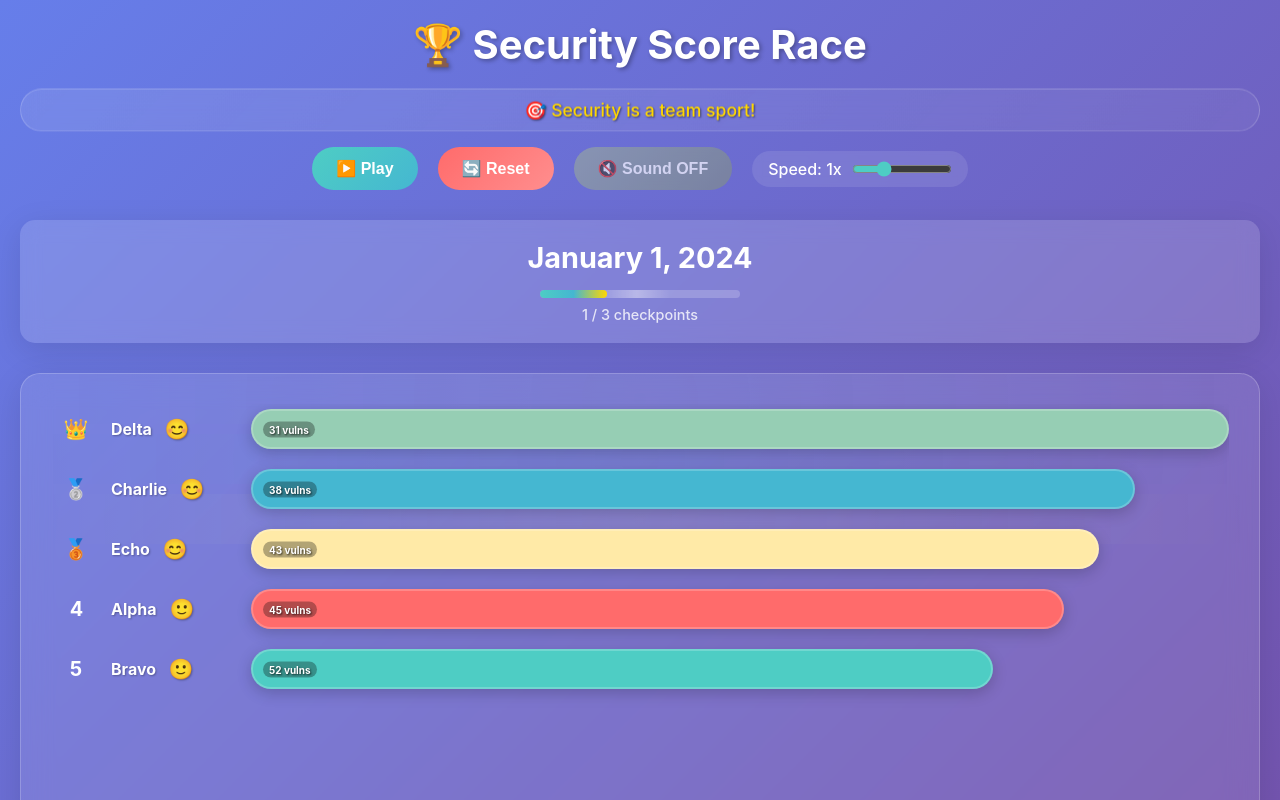
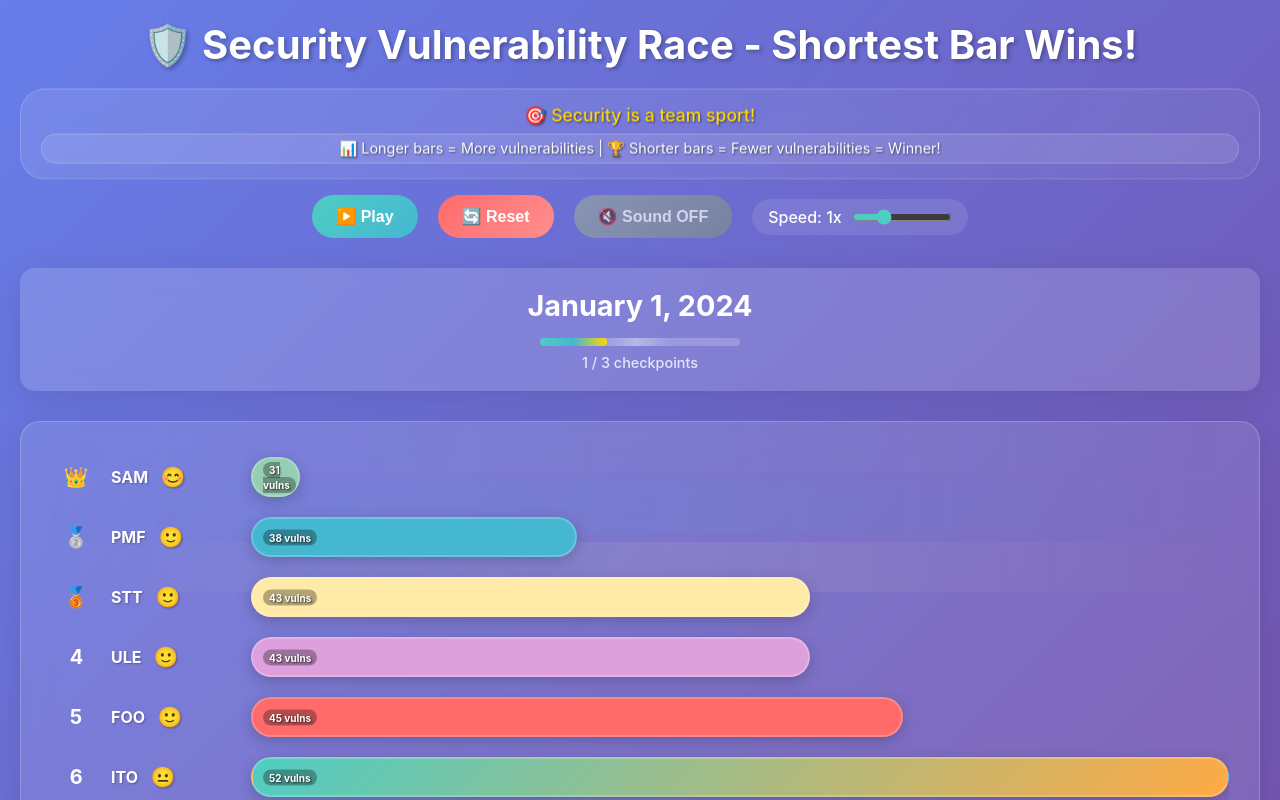
Before and after one commit to OM-EL/sec-dashboard, a React (Vite) app: page / in a window 1280 px wide. Shown: the top 800 px of the page. Built offline with nearby package versions, Linux system fonts and the light colour scheme.

Commit message:
feat: Update fun facts and metrics for security vulnerability race; enhance button styles and add visual guide

```diff
--- a/src/App.css
+++ b/src/App.css
@@ -665,11 +665,14 @@ button:hover {
   background: linear-gradient(135deg, rgba(255,255,255,0.1), rgba(255,255,255,0.05));
   border: 1px solid rgba(255,255,255,0.2);
   border-radius: 25px;
-  padding: 10px 20px;
+  padding: 15px 20px;
   margin: 15px 0;
   text-align: center;
   backdrop-filter: blur(10px);
   animation: float 3s ease-in-out infinite;
+  display: flex;
+  flex-direction: column;
+  gap: 8px;
 }
 
 .fun-fact-text {
@@ -677,6 +680,17 @@ button:hover {
   font-weight: 500;
   color: #FFD700;
   text-shadow: 1px 1px 2px rgba(0,0,0,0.5);
+}
+
+.visual-guide {
+  font-size: 0.9rem;
+  font-weight: 400;
+  color: #FFF;
+  text-shadow: 1px 1px 2px rgba(0,0,0,0.5);
+  background: rgba(255,255,255,0.1);
+  padding: 5px 10px;
+  border-radius: 15px;
+  border: 1px solid rgba(255,255,255,0.2);
 }
 
 @keyframes float {
--- a/src/App.jsx
+++ b/src/App.jsx
@@ -28,14 +28,16 @@ function App() {
 
   // Add Easter eggs and fun facts
   const funFacts = [
-    "🎯 Security is a team sport!",
-    "🔒 Every vulnerability fixed makes us stronger!",
-    "🚀 Small improvements compound into big wins!",
-    "🛡️ Defense is the best offense!",
-    "⚡ Speed matters, but accuracy matters more!",
-    "🎨 Beautiful code is secure code!",
-    "🔥 Consistency beats perfection!",
-    "🌟 Every commit is a chance to improve!"
+    "🎯 Security is a team sport - shortest bar wins!",
+    "🔒 Every vulnerability fixed shrinks your bar!",
+    "🚀 Small improvements = shorter bars = big wins!",
+    "🛡️ Defense shrinks the bar - offense against vulnerabilities!",
+    "⚡ Speed matters, but shorter bars matter more!",
+    "🎨 Clean code = fewer vulnerabilities = shorter bars!",
+    "🔥 Consistency in security = consistently shorter bars!",
+    "🌟 Every vulnerability fixed makes your bar shorter!",
+    "🏆 The team with the shortest bar leads the race!",
+    "💪 Security champions have the shortest bars!"
   ]
 
   // Sound effect function
@@ -67,16 +69,12 @@ function App() {
   }
 
   const colors = {
-    Alpha: '#FF6B6B',
-    Bravo: '#4ECDC4',
-    Charlie: '#45B7D1',
-    Delta: '#96CEB4',
-    Echo: '#FFEAA7',
-    Foxtrot: '#DDA0DD',
-    Golf: '#FFA07A',
-    Hotel: '#98D8C8',
-    India: '#F7DC6F',
-    Juliet: '#BB8FCE'
+    FOO: '#FF6B6B',
+    ITO: '#4ECDC4',
+    PMF: '#45B7D1',
+    SAM: '#96CEB4',
+    STT: '#FFEAA7',
+    ULE: '#DDA0DD'
   }
 
   // Initialize particles engine
@@ -147,7 +145,7 @@ function App() {
     playSound(type === 'first_place' ? 'levelup' : 'achievement')
 
     // Trigger confetti for major achievements
-    if (type === 'milestone' || type === 'comeback' || type === 'perfect_score') {
+    if (type === 'milestone' || type === 'comeback' || type === 'perfect_security') {
       setShowConfetti(true)
       setCelebratingTeam(team)
       setTimeout(() => {
@@ -165,19 +163,19 @@ function App() {
   // Achievement checking system
   const checkAchievements = (currentRankings, currentScores, prevRankings, prevScores) => {
     Object.keys(currentScores).forEach(team => {
-      const currentScore = currentScores[team]
-      const previousScore = prevScores[team] || currentScore
+      const currentVulns = teamData[team]?.vuln_total_team || 0
+      const previousVulns = prevScores[team] || currentVulns
       const currentRank = currentRankings[team]
       const previousRank = prevRankings[team] || currentRank
 
-      // Perfect score achievement
-      if (currentScore >= 90 && previousScore < 90) {
-        triggerAchievement('perfect_score', team, currentScore)
+      // Perfect security achievement (very few vulnerabilities)
+      if (currentVulns <= 15 && previousVulns > 15) {
+        triggerAchievement('perfect_security', team, currentVulns)
       }
 
-      // Milestone achievements
-      if (currentScore >= 85 && previousScore < 85) {
-        triggerAchievement('milestone', team, 85)
+      // Milestone achievements (good vulnerability reduction)
+      if (currentVulns <= 25 && previousVulns > 25) {
+        triggerAchievement('milestone', team, 25)
       }
 
       // Comeback achievement (moved up 3+ positions)
@@ -185,8 +183,8 @@ function App() {
         triggerAchievement('comeback', team, previousRank - currentRank)
       }
 
-      // Improvement streak
-      if (currentScore > previousScore) {
+      // Improvement streak (reducing vulnerabilities)
+      if (currentVulns < previousVulns) {
         setStreaks(prev => ({
           ...prev,
           [team]: (prev[team] || 0) + 1
@@ -195,7 +193,7 @@ function App() {
         if ((streaks[team] || 0) >= 3) {
           triggerAchievement('hot_streak', team, streaks[team])
         }
-      } else if (currentScore < previousScore) {
+      } else if (currentVulns > previousVulns) {
         setStreaks(prev => ({
           ...prev,
           [team]: 0
@@ -236,7 +234,7 @@ function App() {
         })
 
         const sortedTeams = Object.entries(teamAggregates)
-          .sort(([,a], [,b]) => b.security_score - a.security_score)
+          .sort(([,a], [,b]) => a.vuln_total_team - b.vuln_total_team)
           .slice(0, 10)
 
         const currentRankings = {}
@@ -315,10 +313,12 @@ function App() {
 
   const teamData = aggregateTeamScores()
   const sortedTeams = Object.entries(teamData)
-    .sort(([,a], [,b]) => b.security_score - a.security_score)
+    .sort(([,a], [,b]) => a.vuln_total_team - b.vuln_total_team)
     .slice(0, 10)
 
-  const maxScore = Math.max(...sortedTeams.map(([,data]) => data.security_score))
+  // Find max vulnerabilities for bar width calculation (inverted for display)
+  const maxVulns = Math.max(...sortedTeams.map(([,data]) => data.vuln_total_team))
+  const minVulns = Math.min(...sortedTeams.map(([,data]) => data.vuln_total_team))
 
   // Calculate call-outs
   const calculateCallouts = () => {
@@ -463,9 +463,10 @@ function App() {
         ))}
       </div>
       <header>
-        <h1>🏆 Security Score Race {celebratingTeam && `- ${celebratingTeam} is on fire! 🔥`}</h1>
+        <h1>🛡️ Security Vulnerability Race - Shortest Bar Wins! {celebratingTeam && `- ${celebratingTeam} is securing the lead! 🔥`}</h1>
         <div className="fun-fact-banner">
           <span className="fun-fact-text">{currentFunFact}</span>
+          <span className="visual-guide">📊 Longer bars = More vulnerabilities | 🏆 Shorter bars = Fewer vulnerabilities = Winner!</span>
         </div>
         <div className="controls">
           <button onClick={togglePlayPause} className="play-btn">
@@ -522,7 +523,8 @@ function App() {
                 team={team}
                 data={data}
                 index={index}
-                maxScore={maxScore}
+                maxVulns={maxVulns}
+                minVulns={minVulns}
                 color={colors[team]}
                 onClick={() => setSelectedTeam(selectedTeam === team ? null : team)}
                 isSelected={selectedTeam === team}
@@ -742,10 +744,16 @@ function App() {
   )
 }
 
-const BarItem = ({ team, data, index, maxScore, color, onClick, isSelected, rank, streak, isCelebrating }) => {
+const BarItem = ({ team, data, index, maxVulns, minVulns, color, onClick, isSelected, rank, streak, isCelebrating }) => {
+  // Calculate bar width: teams with more vulnerabilities get longer bars (more intuitive)
+  const vulnerabilityRange = maxVulns - minVulns
+  const normalizedScore = vulnerabilityRange > 0 ?
+    ((data.vuln_total_team - minVulns) / vulnerabilityRange) * 100 : 100
+  const barWidth = Math.max(normalizedScore, 5) // Minimum 5% width
+
   const springProps = useSpring({
     transform: `translateY(${index * 60}px)`,
-    width: `${Math.max((data.security_score / maxScore) * 100, 2)}%`,
+    width: `${barWidth}%`,
     config: { tension: 300, friction: 30 }
   })
 
@@ -763,12 +771,12 @@ const BarItem = ({ team, data, index, maxScore, color, onClick, isSelected, rank
   }
 
   const getTeamMood = () => {
-    if (data.security_score >= 85) return '😎'
-    if (data.security_score >= 70) return '😊'
-    if (data.security_score >= 60) return '🙂'
-    if (data.security_score >= 50) return '😐'
-    if (data.security_score >= 40) return '😟'
-    return '😰'
+    if (data.vuln_total_team <= 20) return '😎'  // Very few vulnerabilities
+    if (data.vuln_total_team <= 35) return '😊'  // Low vulnerabilities
+    if (data.vuln_total_team <= 50) return '🙂'  // Moderate vulnerabilities
+    if (data.vuln_total_team <= 70) return '😐'  // Higher vulnerabilities
+    if (data.vuln_total_team <= 90) return '😟'  // Many vulnerabilities
+    return '😰'  // Too many vulnerabilities
   }
 
   return (
@@ -809,25 +817,31 @@ const BarItem = ({ team, data, index, maxScore, color, onClick, isSelected, rank
               `0px 0px 30px ${color}80, 0px 0px 60px ${color}40` :
               '0px 4px 15px rgba(0,0,0,0.2)',
             transition: 'all 0.3s ease',
-            border: '2px solid rgba(255,255,255,0.2)',
-            minWidth: '20px'
+            border: data.vuln_total_team > 70 ? '2px solid #ff4444' : '2px solid rgba(255,255,255,0.2)',
+            minWidth: '20px',
+            // Add gradient overlay for high vulnerability teams
+            background: data.vuln_total_team > 70 ?
+              `linear-gradient(135deg, ${color}, #ff4444)` :
+              data.vuln_total_team > 50 ?
+              `linear-gradient(135deg, ${color}, #ffaa44)` :
+              color
           }}
         >
           <div className="vulnerability-info">
             <span className="vuln-count">{data.vuln_total_team} vulns</span>
           </div>
 
-          {/* Pulse effect for high scores */}
-          {data.security_score >= 85 && (
-            <div className="pulse-ring" style={{ borderColor: color }}></div>
+          {/* Warning indicator for high vulnerabilities */}
+          {data.vuln_total_team > 70 && (
+            <div className="warning-indicator">⚠️</div>
           )}
 
-          {/* Warning indicator for low scores */}
-          {data.security_score < 60 && (
-            <div className="warning-indicator">⚠️</div>
+          {/* Pulse effect for very high vulnerabilities */}
+          {data.vuln_total_team > 90 && (
+            <div className="pulse-ring" style={{ borderColor: '#ff4444' }}></div>
           )}
         </animated.div>
-        <span className="score-label">{data.security_score}</span>
+        <span className="score-label">{data.vuln_total_team} vulns</span>
       </div>
     </animated.div>
   )
@@ -842,39 +856,39 @@ const AchievementNotification = ({ achievement }) => {
 
   const getAchievementDetails = () => {
     switch (achievement.type) {
-      case 'perfect_score':
+      case 'perfect_security':
         return {
-          icon: '💯',
-          title: 'Perfect Score!',
-          message: `${achievement.team} achieved ${achievement.value} points!`,
+          icon: '�️',
+          title: 'Perfect Security!',
+          message: `${achievement.team} has an ultra-short bar - only ${achievement.value} vulnerabilities!`,
           color: '#FFD700'
         }
       case 'milestone':
         return {
           icon: '🎯',
-          title: 'Milestone Reached!',
-          message: `${achievement.team} hit ${achievement.value} points!`,
+          title: 'Security Milestone!',
+          message: `${achievement.team} shrunk their bar - vulnerabilities below ${achievement.value}!`,
           color: '#4ECDC4'
         }
       case 'comeback':
         return {
           icon: '🚀',
           title: 'Amazing Comeback!',
-          message: `${achievement.team} jumped ${achievement.value} positions!`,
+          message: `${achievement.team} dramatically shortened their bar - jumped ${achievement.value} positions!`,
           color: '#FF6B6B'
         }
       case 'hot_streak':
         return {
           icon: '🔥',
           title: 'Hot Streak!',
-          message: `${achievement.team} improved ${achievement.value} times in a row!`,
+          message: `${achievement.team} shrunk their bar ${achievement.value} times in a row!`,
           color: '#FFA500'
         }
       case 'first_place':
         return {
           icon: '👑',
-          title: 'New Leader!',
-          message: `${achievement.team} takes the crown!`,
+          title: 'Security Champion!',
+          message: `${achievement.team} has the shortest bar - fewest vulnerabilities!`,
           color: '#FFD700'
         }
       default:
--- a/src/metrics.json
+++ b/src/metrics.json
@@ -1,34 +1,34 @@
 [
-  { "date": "2024-01-01", "team": "Alpha", "project": "auth-service", "vuln_total_team": 45, "vuln_total_project": 12, "high_count": 3, "critical_count": 1, "medium_count": 5, "low_count": 3, "security_score": 65 },
-  { "date": "2024-01-01", "team": "Alpha", "project": "user-service", "vuln_total_team": 45, "vuln_total_project": 8, "high_count": 2, "critical_count": 0, "medium_count": 4, "low_count": 2, "security_score": 72 },
-  { "date": "2024-01-01", "team": "Bravo", "project": "payment-service", "vuln_total_team": 52, "vuln_total_project": 15, "high_count": 4, "critical_count": 2, "medium_count": 6, "low_count": 3, "security_score": 58 },
-  { "date": "2024-01-01", "team": "Bravo", "project": "billing-service", "vuln_total_team": 52, "vuln_total_project": 10, "high_count": 2, "critical_count": 1, "medium_count": 4, "low_count": 3, "security_score": 68 },
-  { "date": "2024-01-01", "team": "Charlie", "project": "notification-service", "vuln_total_team": 38, "vuln_total_project": 11, "high_count": 3, "critical_count": 1, "medium_count": 4, "low_count": 3, "security_score": 71 },
-  { "date": "2024-01-01", "team": "Charlie", "project": "email-service", "vuln_total_team": 38, "vuln_total_project": 6, "high_count": 1, "critical_count": 0, "medium_count": 3, "low_count": 2, "security_score": 78 },
-  { "date": "2024-01-01", "team": "Delta", "project": "api-gateway", "vuln_total_team": 31, "vuln_total_project": 9, "high_count": 2, "critical_count": 1, "medium_count": 3, "low_count": 3, "security_score": 81 },
-  { "date": "2024-01-01", "team": "Delta", "project": "routing-service", "vuln_total_team": 31, "vuln_total_project": 5, "high_count": 1, "critical_count": 0, "medium_count": 2, "low_count": 2, "security_score": 85 },
-  { "date": "2024-01-01", "team": "Echo", "project": "data-processor", "vuln_total_team": 43, "vuln_total_project": 13, "high_count": 3, "critical_count": 2, "medium_count": 5, "low_count": 3, "security_score": 69 },
-  { "date": "2024-01-01", "team": "Echo", "project": "analytics-service", "vuln_total_team": 43, "vuln_total_project": 7, "high_count": 1, "critical_count": 0, "medium_count": 3, "low_count": 3, "security_score": 74 },
+  { "date": "2024-01-01", "team": "FOO", "project": "auth-service", "vuln_total_team": 45, "vuln_total_project": 12, "high_count": 3, "critical_count": 1, "medium_count": 5, "low_count": 3, "security_score": 65 },
+  { "date": "2024-01-01", "team": "FOO", "project": "user-service", "vuln_total_team": 45, "vuln_total_project": 8, "high_count": 2, "critical_count": 0, "medium_count": 4, "low_count": 2, "security_score": 72 },
+  { "date": "2024-01-01", "team": "ITO", "project": "payment-service", "vuln_total_team": 52, "vuln_total_project": 15, "high_count": 4, "critical_count": 2, "medium_count": 6, "low_count": 3, "security_score": 58 },
+  { "date": "2024-01-01", "team": "ITO", "project": "billing-service", "vuln_total_team": 52, "vuln_total_project": 10, "high_count": 2, "critical_count": 1, "medium_count": 4, "low_count": 3, "security_score": 68 },
+  { "date": "2024-01-01", "team": "PMF", "project": "notification-service", "vuln_total_team": 38, "vuln_total_project": 11, "high_count": 3, "critical_count": 1, "medium_count": 4, "low_count": 3, "security_score": 71 },
+  { "date": "2024-01-01", "team": "PMF", "project": "email-service", "vuln_total_team": 38, "vuln_total_project": 6, "high_count": 1, "critical_count": 0, "medium_count": 3, "low_count": 2, "security_score": 78 },
+  { "date": "2024-01-01", "team": "SAM", "project": "api-gateway", "vuln_total_team": 31, "vuln_total_project": 9, "high_count": 2, "critical_count": 1, "medium_count": 3, "low_count": 3, "security_score": 81 },
+  { "date": "2024-01-01", "team": "SAM", "project": "routing-service", "vuln_total_team": 31, "vuln_total_project": 5, "high_count": 1, "critical_count": 0, "medium_count": 2, "low_count": 2, "security_score": 85 },
+  { "date": "2024-01-01", "team": "STT", "project": "data-processor", "vuln_total_team": 43, "vuln_total_project": 13, "high_count": 3, "critical_count": 2, "medium_count": 5, "low_count": 3, "security_score": 69 },
+  { "date": "2024-01-01", "team": "ULE", "project": "analytics-service", "vuln_total_team": 43, "vuln_total_project": 7, "high_count": 1, "critical_count": 0, "medium_count": 3, "low_count": 3, "security_score": 74 },
 
-  { "date": "2024-01-15", "team": "Alpha", "project": "auth-service", "vuln_total_team": 42, "vuln_total_project": 10, "high_count": 2, "critical_count": 1, "medium_count": 4, "low_count": 3, "security_score": 68 },
-  { "date": "2024-01-15", "team": "Alpha", "project": "user-service", "vuln_total_team": 42, "vuln_total_project": 7, "high_count": 1, "critical_count": 0, "medium_count": 4, "low_count": 2, "security_score": 75 },
-  { "date": "2024-01-15", "team": "Bravo", "project": "payment-service", "vuln_total_team": 48, "vuln_total_project": 13, "high_count": 3, "critical_count": 2, "medium_count": 5, "low_count": 3, "security_score": 62 },
-  { "date": "2024-01-15", "team": "Bravo", "project": "billing-service", "vuln_total_team": 48, "vuln_total_project": 8, "high_count": 2, "critical_count": 0, "medium_count": 4, "low_count": 2, "security_score": 72 },
-  { "date": "2024-01-15", "team": "Charlie", "project": "notification-service", "vuln_total_team": 35, "vuln_total_project": 9, "high_count": 2, "critical_count": 1, "medium_count": 3, "low_count": 3, "security_score": 74 },
-  { "date": "2024-01-15", "team": "Charlie", "project": "email-service", "vuln_total_team": 35, "vuln_total_project": 5, "high_count": 1, "critical_count": 0, "medium_count": 2, "low_count": 2, "security_score": 80 },
-  { "date": "2024-01-15", "team": "Delta", "project": "api-gateway", "vuln_total_team": 28, "vuln_total_project": 7, "high_count": 1, "critical_count": 1, "medium_count": 2, "low_count": 3, "security_score": 83 },
-  { "date": "2024-01-15", "team": "Delta", "project": "routing-service", "vuln_total_team": 28, "vuln_total_project": 4, "high_count": 1, "critical_count": 0, "medium_count": 1, "low_count": 2, "security_score": 87 },
-  { "date": "2024-01-15", "team": "Echo", "project": "data-processor", "vuln_total_team": 40, "vuln_total_project": 11, "high_count": 2, "critical_count": 2, "medium_count": 4, "low_count": 3, "security_score": 71 },
-  { "date": "2024-01-15", "team": "Echo", "project": "analytics-service", "vuln_total_team": 40, "vuln_total_project": 6, "high_count": 1, "critical_count": 0, "medium_count": 2, "low_count": 3, "security_score": 76 },
+  { "date": "2024-01-15", "team": "FOO", "project": "auth-service", "vuln_total_team": 42, "vuln_total_project": 10, "high_count": 2, "critical_count": 1, "medium_count": 4, "low_count": 3, "security_score": 68 },
+  { "date": "2024-01-15", "team": "FOO", "project": "user-service", "vuln_total_team": 42, "vuln_total_project": 7, "high_count": 1, "critical_count": 0, "medium_count": 4, "low_count": 2, "security_score": 75 },
+  { "date": "2024-01-15", "team": "ITO", "project": "payment-service", "vuln_total_team": 48, "vuln_total_project": 13, "high_count": 3, "critical_count": 2, "medium_count": 5, "low_count": 3, "security_score": 62 },
+  { "date": "2024-01-15", "team": "ITO", "project": "billing-service", "vuln_total_team": 48, "vuln_total_project": 8, "high_count": 2, "critical_count": 0, "medium_count": 4, "low_count": 2, "security_score": 72 },
+  { "date": "2024-01-15", "team": "PMF", "project": "notification-service", "vuln_total_team": 35, "vuln_total_project": 9, "high_count": 2, "critical_count": 1, "medium_count": 3, "low_count": 3, "security_score": 74 },
+  { "date": "2024-01-15", "team": "PMF", "project": "email-service", "vuln_total_team": 35, "vuln_total_project": 5, "high_count": 1, "critical_count": 0, "medium_count": 2, "low_count": 2, "security_score": 80 },
+  { "date": "2024-01-15", "team": "SAM", "project": "api-gateway", "vuln_total_team": 28, "vuln_total_project": 7, "high_count": 1, "critical_count": 1, "medium_count": 2, "low_count": 3, "security_score": 83 },
+  { "date": "2024-01-15", "team": "SAM", "project": "routing-service", "vuln_total_team": 28, "vuln_total_project": 4, "high_count": 1, "critical_count": 0, "medium_count": 1, "low_count": 2, "security_score": 87 },
+  { "date": "2024-01-15", "team": "STT", "project": "data-processor", "vuln_total_team": 40, "vuln_total_project": 11, "high_count": 2, "critical_count": 2, "medium_count": 4, "low_count": 3, "security_score": 71 },
+  { "date": "2024-01-15", "team": "ULE", "project": "analytics-service", "vuln_total_team": 40, "vuln_total_project": 6, "high_count": 1, "critical_count": 0, "medium_count": 2, "low_count": 3, "security_score": 76 },
 
-  { "date": "2024-02-01", "team": "Alpha", "project": "auth-service", "vuln_total_team": 39, "vuln_total_project": 8, "high_count": 2, "critical_count": 0, "medium_count": 3, "low_count": 3, "security_score": 70 },
-  { "date": "2024-02-01", "team": "Alpha", "project": "user-service", "vuln_total_team": 39, "vuln_total_project": 5, "high_count": 1, "critical_count": 0, "medium_count": 2, "low_count": 2, "security_score": 77 },
-  { "date": "2024-02-01", "team": "Bravo", "project": "payment-service", "vuln_total_team": 44, "vuln_total_project": 11, "high_count": 2, "critical_count": 1, "medium_count": 5, "low_count": 3, "security_score": 65 },
-  { "date": "2024-02-01", "team": "Bravo", "project": "billing-service", "vuln_total_team": 44, "vuln_total_project": 6, "high_count": 1, "critical_count": 0, "medium_count": 3, "low_count": 2, "security_score": 75 },
-  { "date": "2024-02-01", "team": "Charlie", "project": "notification-service", "vuln_total_team": 32, "vuln_total_project": 7, "high_count": 1, "critical_count": 1, "medium_count": 2, "low_count": 3, "security_score": 77 },
-  { "date": "2024-02-01", "team": "Charlie", "project": "email-service", "vuln_total_team": 32, "vuln_total_project": 4, "high_count": 0, "critical_count": 0, "medium_count": 2, "low_count": 2, "security_score": 82 },
-  { "date": "2024-02-01", "team": "Delta", "project": "api-gateway", "vuln_total_team": 25, "vuln_total_project": 5, "high_count": 1, "critical_count": 0, "medium_count": 2, "low_count": 2, "security_score": 85 },
-  { "date": "2024-02-01", "team": "Delta", "project": "routing-service", "vuln_total_team": 25, "vuln_total_project": 3, "high_count": 0, "critical_count": 0, "medium_count": 1, "low_count": 2, "security_score": 89 },
-  { "date": "2024-02-01", "team": "Echo", "project": "data-processor", "vuln_total_team": 37, "vuln_total_project": 9, "high_count": 2, "critical_count": 1, "medium_count": 3, "low_count": 3, "security_score": 74 },
-  { "date": "2024-02-01", "team": "Echo", "project": "analytics-service", "vuln_total_team": 37, "vuln_total_project": 4, "high_count": 0, "critical_count": 0, "medium_count": 2, "low_count": 2, "security_score": 78 }
+  { "date": "2024-02-01", "team": "FOO", "project": "auth-service", "vuln_total_team": 39, "vuln_total_project": 8, "high_count": 2, "critical_count": 0, "medium_count": 3, "low_count": 3, "security_score": 70 },
+  { "date": "2024-02-01", "team": "FOO", "project": "user-service", "vuln_total_team": 39, "vuln_total_project": 5, "high_count": 1, "critical_count": 0, "medium_count": 2, "low_count": 2, "security_score": 77 },
+  { "date": "2024-02-01", "team": "ITO", "project": "payment-service", "vuln_total_team": 44, "vuln_total_project": 11, "high_count": 2, "critical_count": 1, "medium_count": 5, "low_count": 3, "security_score": 65 },
+  { "date": "2024-02-01", "team": "ITO", "project": "billing-service", "vuln_total_team": 44, "vuln_total_project": 6, "high_count": 1, "critical_count": 0, "medium_count": 3, "low_count": 2, "security_score": 75 },
+  { "date": "2024-02-01", "team": "PMF", "project": "notification-service", "vuln_total_team": 32, "vuln_total_project": 7, "high_count": 1, "critical_count": 1, "medium_count": 2, "low_count": 3, "security_score": 77 },
+  { "date": "2024-02-01", "team": "PMF", "project": "email-service", "vuln_total_team": 32, "vuln_total_project": 4, "high_count": 0, "critical_count": 0, "medium_count": 2, "low_count": 2, "security_score": 82 },
+  { "date": "2024-02-01", "team": "SAM", "project": "api-gateway", "vuln_total_team": 25, "vuln_total_project": 5, "high_count": 1, "critical_count": 0, "medium_count": 2, "low_count": 2, "security_score": 85 },
+  { "date": "2024-02-01", "team": "SAM", "project": "routing-service", "vuln_total_team": 25, "vuln_total_project": 3, "high_count": 0, "critical_count": 0, "medium_count": 1, "low_count": 2, "security_score": 89 },
+  { "date": "2024-02-01", "team": "STT", "project": "data-processor", "vuln_total_team": 37, "vuln_total_project": 9, "high_count": 2, "critical_count": 1, "medium_count": 3, "low_count": 3, "security_score": 74 },
+  { "date": "2024-02-01", "team": "ULE", "project": "analytics-service", "vuln_total_team": 37, "vuln_total_project": 4, "high_count": 0, "critical_count": 0, "medium_count": 2, "low_count": 2, "security_score": 78 }
 ]
```
